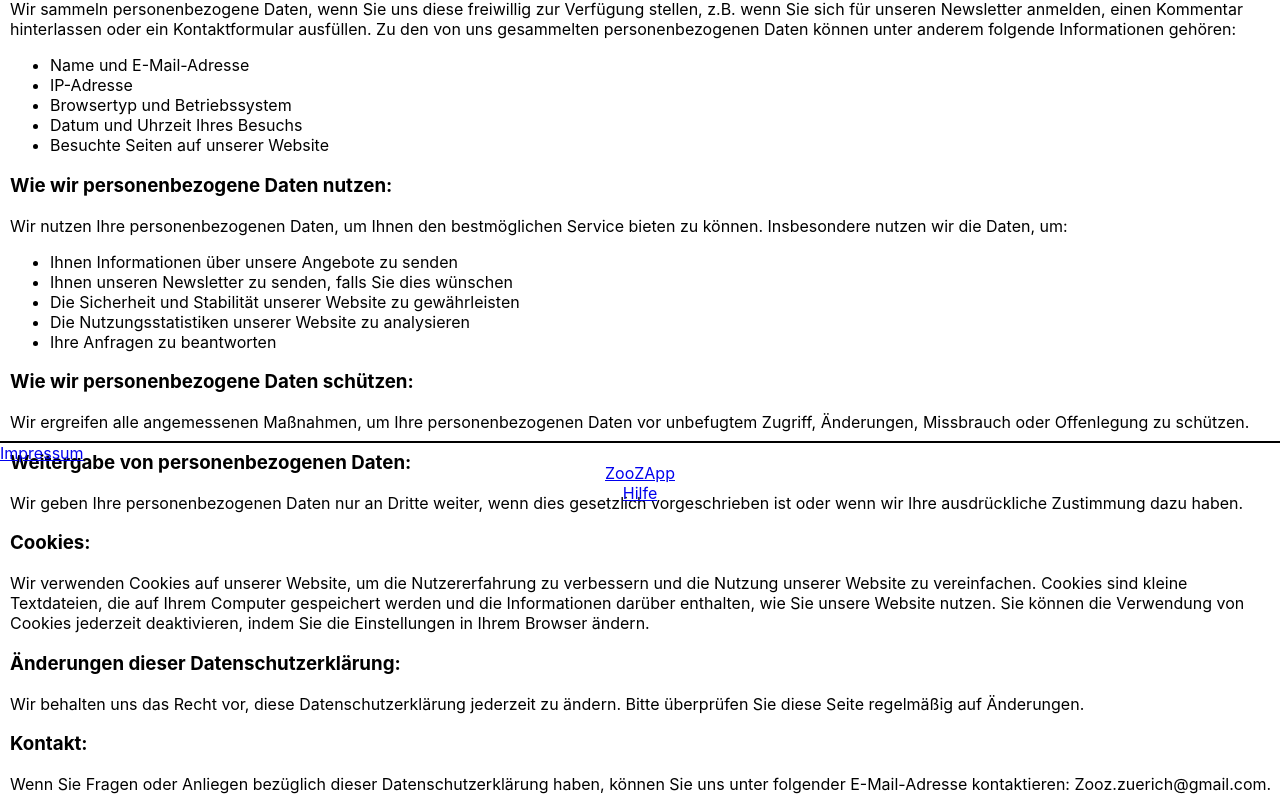
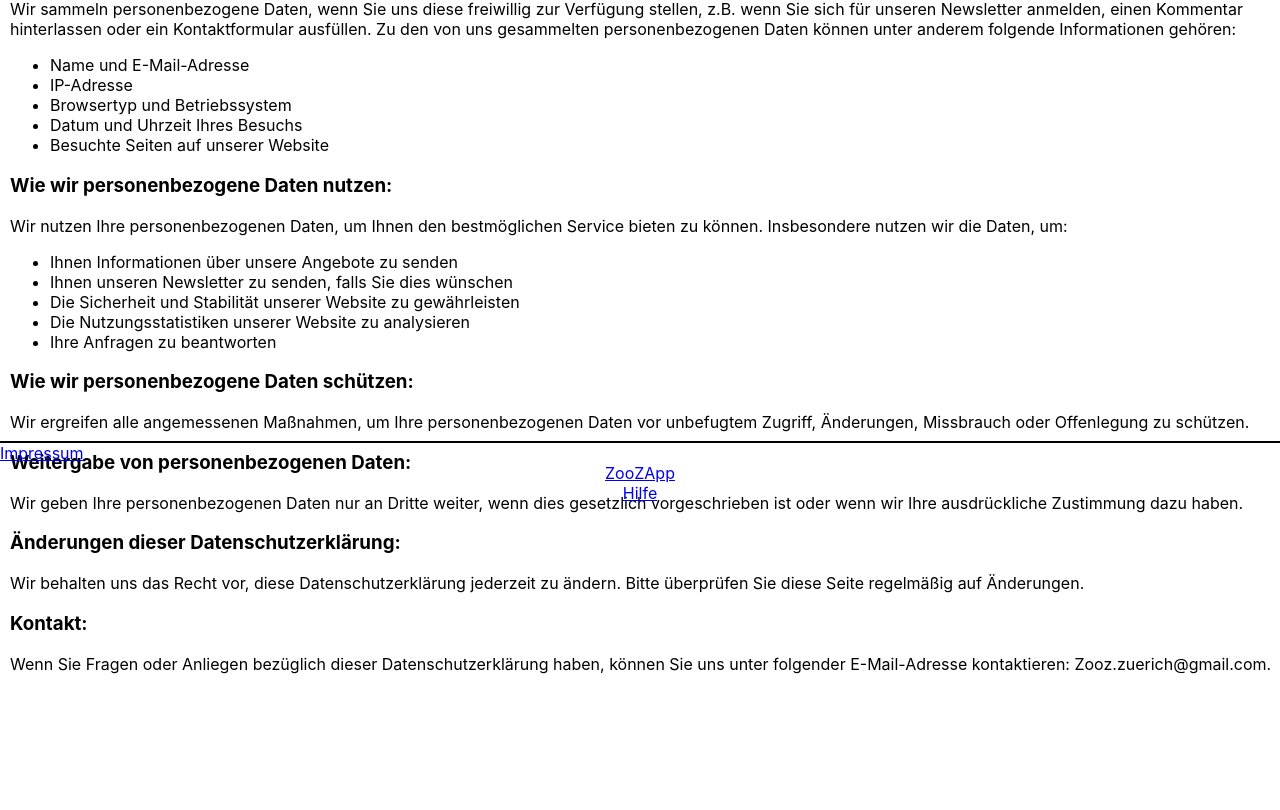
Before and after one commit to TihanMo/ZooApp, a React (Create React App) app in the folder zooapp/: page /datenschutz in a window 1280 px wide. Shown: the part 359-1169 px from the top of the page. After the commit the page ends 1049 px from the top, so only its background shows below. Built offline with nearby package versions, Linux system fonts and the light colour scheme.

Commit message:
datenschutz cookie removed

```diff
--- a/zooapp/src/components/Datenschutz.js
+++ b/zooapp/src/components/Datenschutz.js
@@ -34,9 +34,6 @@ export default function Datenschutz() {
         <h3>Weitergabe von personenbezogenen Daten:</h3>
         <p>Wir geben Ihre personenbezogenen Daten nur an Dritte weiter, wenn dies gesetzlich vorgeschrieben ist oder wenn wir Ihre ausdrückliche Zustimmung dazu haben.</p>
 
-        <h3>Cookies:</h3>
-        <p>Wir verwenden Cookies auf unserer Website, um die Nutzererfahrung zu verbessern und die Nutzung unserer Website zu vereinfachen. Cookies sind kleine Textdateien, die auf Ihrem Computer gespeichert werden und die Informationen darüber enthalten, wie Sie unsere Website nutzen. Sie können die Verwendung von Cookies jederzeit deaktivieren, indem Sie die Einstellungen in Ihrem Browser ändern.</p>
-
         <h3>Änderungen dieser Datenschutzerklärung:</h3>
         <p>Wir behalten uns das Recht vor, diese Datenschutzerklärung jederzeit zu ändern. Bitte überprüfen Sie diese Seite regelmäßig auf Änderungen.</p>
 
```
